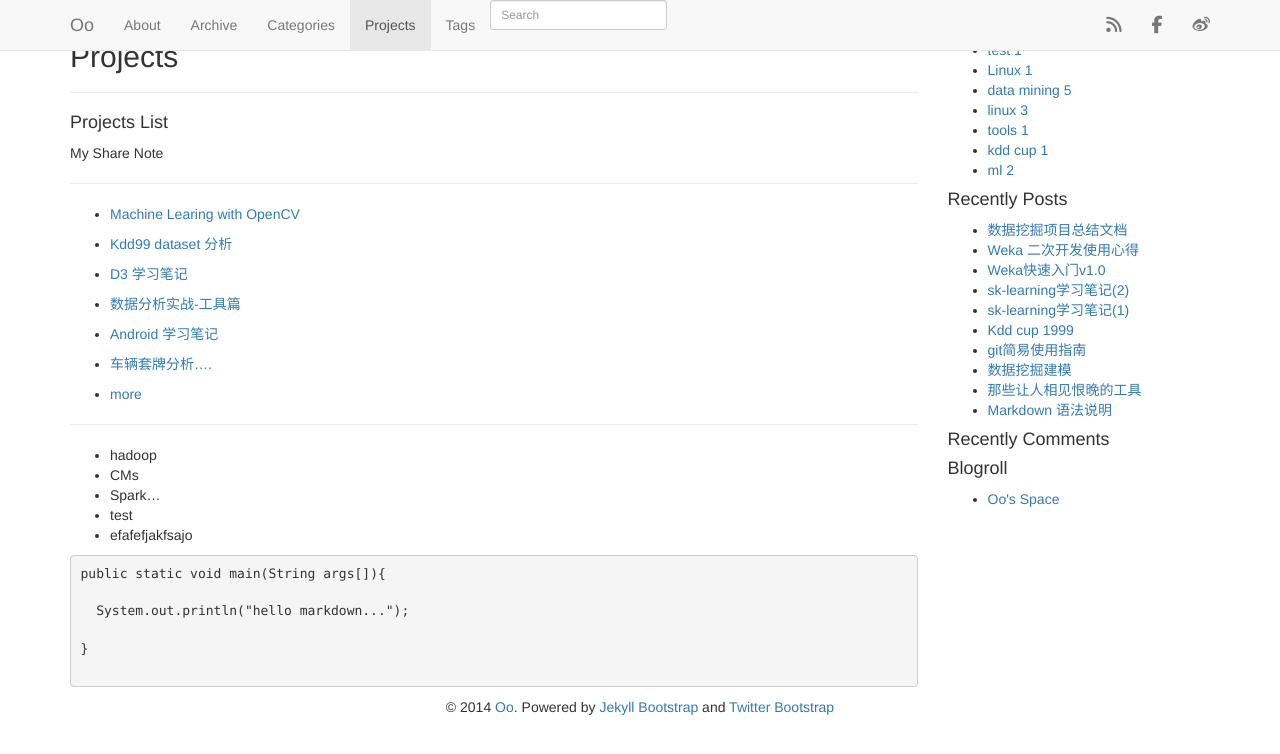
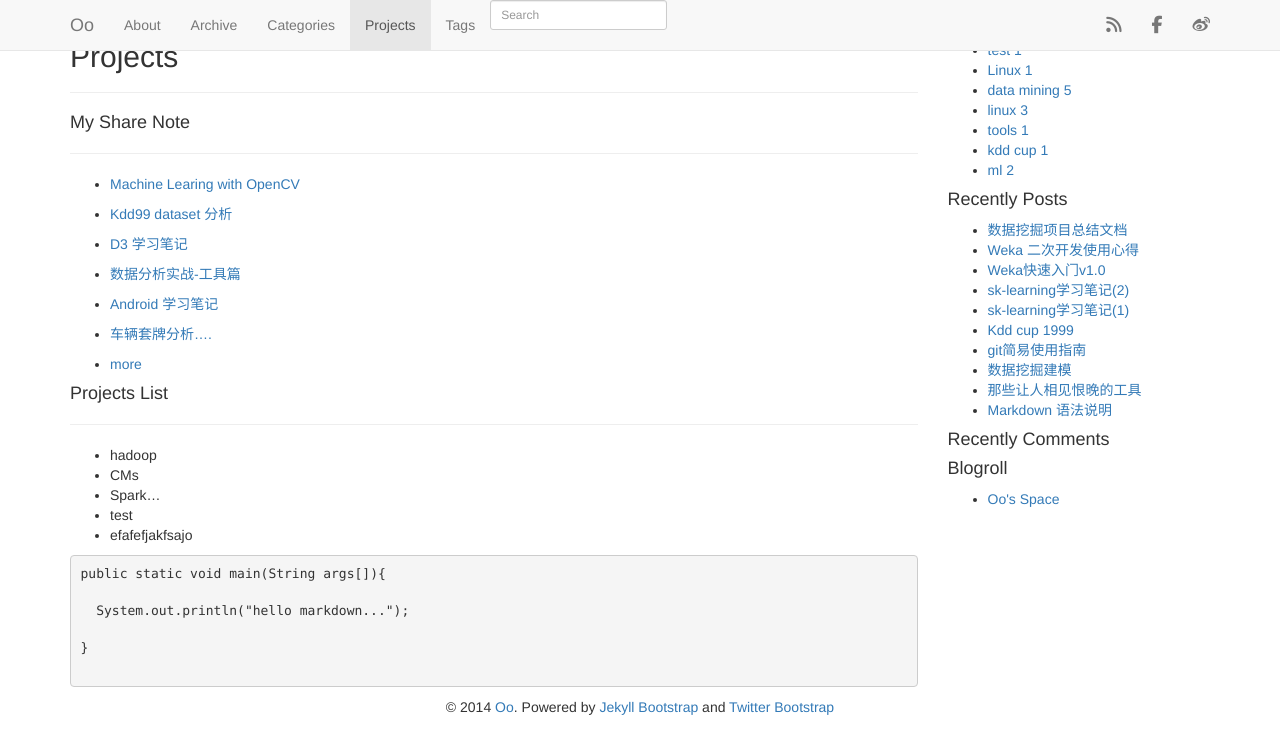
Before and after one commit to anicy/anicy.github.io, a Jekyll site: the page built from projects.md, in a window 1280 px wide. Shown: the top 754 px of the page. Built offline with Jekyll 4.4.1, drawn with Linux system fonts in a browser that asks for light colours; nearby versions of some CDN libraries; library files that are not in the unit come from our copies; Markdown is read by kramdown in place of the engine named in the settings; comment, search, counter and statistics services are not loaded; part of the change alters nothing that is shown.

```diff
--- a/projects.md
+++ b/projects.md
@@ -7,11 +7,10 @@ group: navigation
 {% include JB/setup %}
 
 
-#### Projects List
 
 
 
-My Share Note
+####My Share Note
 
 ---
 
@@ -30,6 +29,10 @@ My Share Note
 - [more](http://dcycome.vicp.net/about.html)
 
 
+
+#### Projects List
+
+
 ---
 
 - hadoop
```
